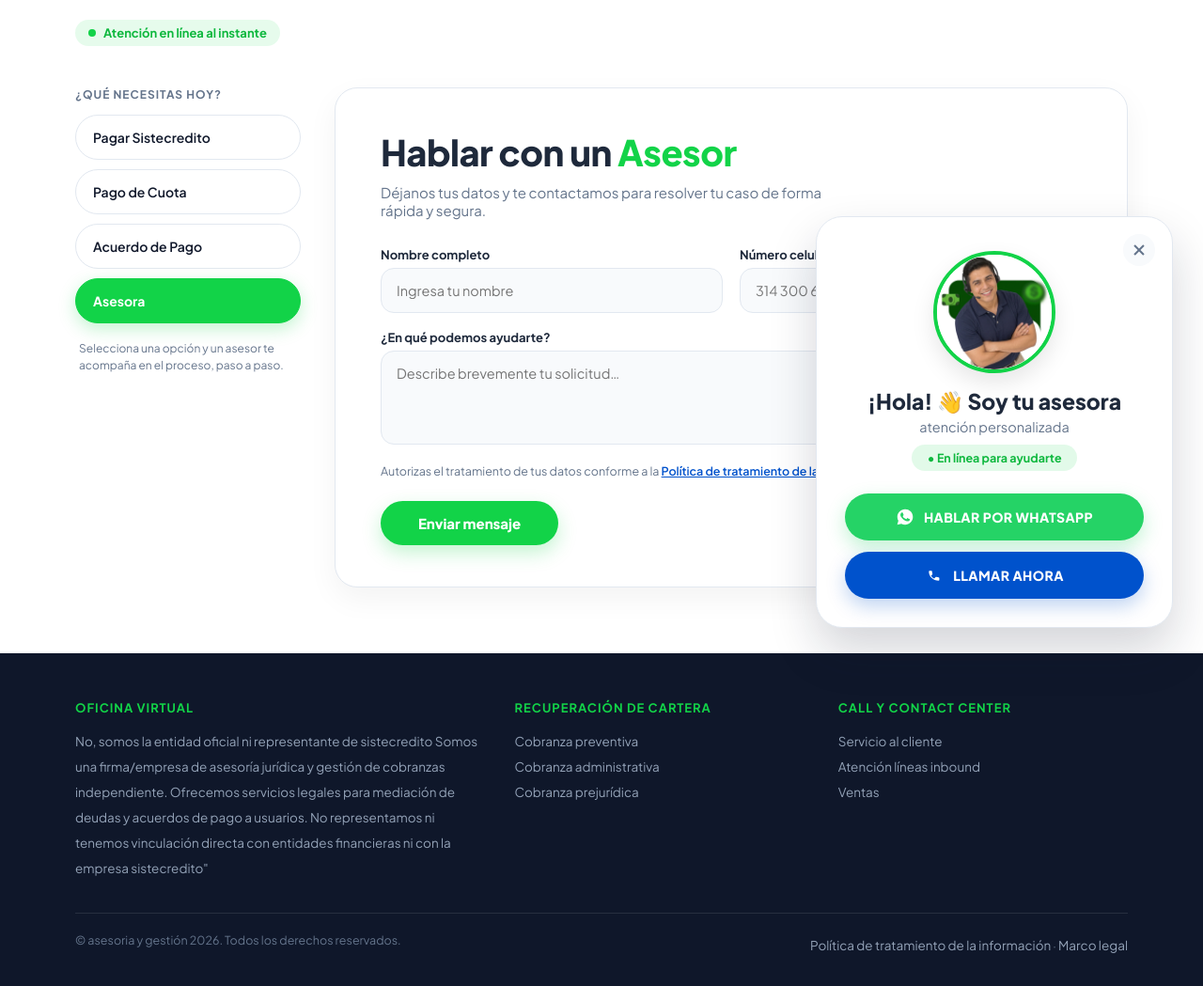
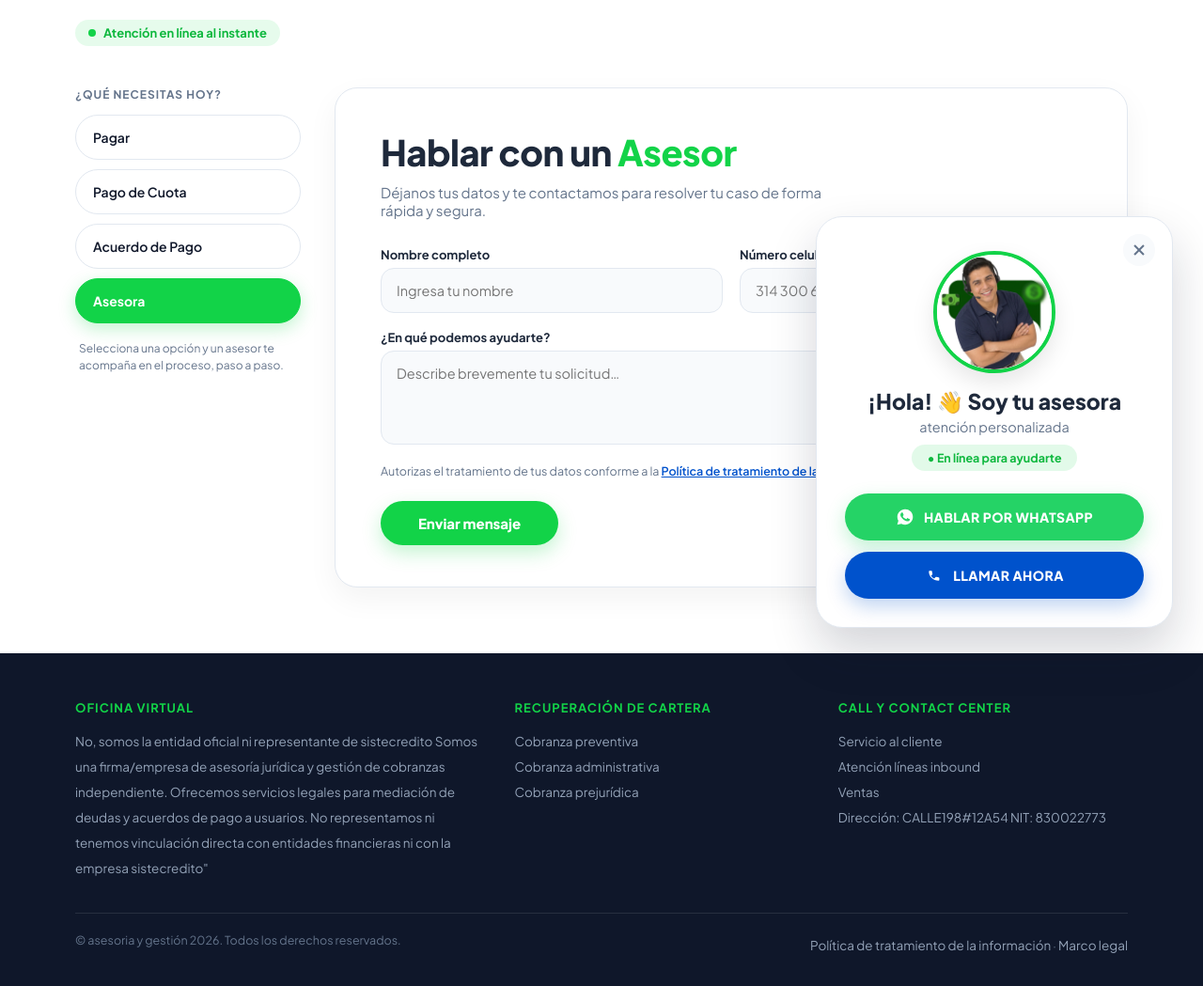
Before and after one commit to prom2026cash-alt/siste, a plain HTML site: page index.html in a window 1280 px wide. Shown: the part 100-1149 px from the top of the page at 94% size. Drawn offline with Linux system fonts and the light colour scheme.

Commit message:
Update index.html

```diff
--- a/index.html
+++ b/index.html
@@ -544,7 +544,7 @@ button{font-family:inherit;cursor:pointer;border:0;background:none}
     <!-- Rail de acciones -->
     <aside class="action-rail">
       <span class="rail-title">¿Qué necesitas hoy?</span>
-      <button class="rail-btn" data-msg="Hola, deseo realizar un pago.">Pagar Sistecredito</button>
+      <button class="rail-btn" data-msg="Hola, deseo realizar un pago.">Pagar</button>
       <button class="rail-btn" data-msg="Hola, quiero realizar el Pago de mi Cuota.">Pago de Cuota</button>
       <button class="rail-btn" data-msg="Hola, me gustaría solicitar un Acuerdo de Pago.">Acuerdo de Pago</button>
       <button class="rail-btn is-active" data-msg="Hola, necesito comunicarme con una Asesora.">Asesora</button>
@@ -618,9 +618,7 @@ button{font-family:inherit;cursor:pointer;border:0;background:none}
     <div>
       <h4>Oficina virtual</h4>
       <p>No, somos la entidad oficial ni representante de sistecredito
-
 Somos una firma/empresa de asesoría jurídica y gestión de cobranzas independiente. Ofrecemos servicios legales para mediación de deudas y acuerdos de pago a usuarios. No representamos ni tenemos vinculación directa con entidades financieras ni con la empresa sistecredito"</p>
-
     </div>
     <div>
       <h4>Recuperación de cartera</h4>
@@ -633,6 +631,10 @@ Somos una firma/empresa de asesoría jurídica y gestión de cobranzas independi
       <p><a href="#" data-msg="Hola, requiero atención del área de Servicio al cliente.">Servicio al cliente</a></p>
       <p><a href="#" data-msg="Hola, necesito comunicarme con Atención líneas inbound.">Atención líneas inbound</a></p>
       <p><a href="#" data-msg="Hola, me gustaría contactarme con el departamento de Ventas.">Ventas</a></p>
+      <p><a href="#" data-msg="Hola, me gustaría contactarme con el departamento de Ventas.">Dirección: CALLE198#12A54
+
+NIT: 830022773</a></p>
+
     </div>
   </div>
   <div class="footer-bottom">
```
